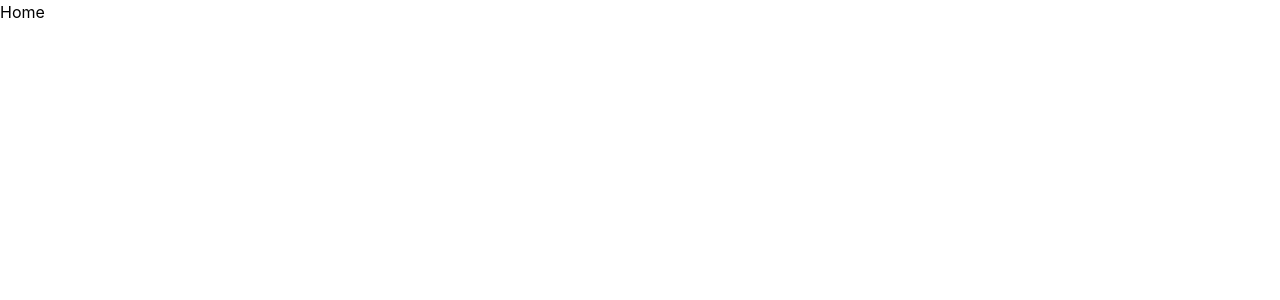
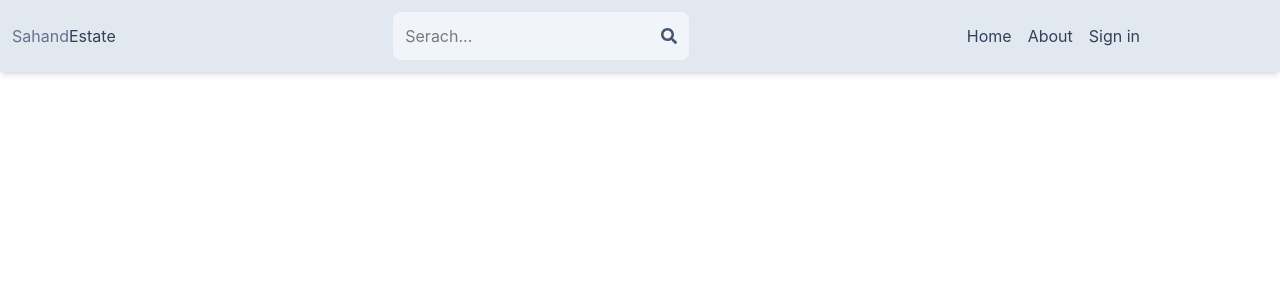
Before and after one commit to Sohaib-Git96/Mern-Estate-project-, a React (Vite) app in the folder client/: page / in a window 1280 px wide. Shown: the top 300 px of the page. Built offline with nearby package versions, Linux system fonts and the light colour scheme.

Commit message:
create header and components

```diff
--- a/client/src/App.jsx
+++ b/client/src/App.jsx
@@ -1,16 +1,20 @@
 import {BrowserRouter,Routes,Route} from "react-router-dom";
 import Home from "./pages/Home";
 import About from "./pages/About";
-import signin from "./pages/signin"
-import signOut from "./pages/signOut";
+import Signin from "./pages/Signin"
+import SignOut from "./pages/SignOut";
+import Profile from "./pages/Profile";
+import Header from "./components/Header";
+
 function App() {
   return (
     <BrowserRouter>
+    <Header/>
     <Routes>
-      <Route path="/" element={<Home />}/>
+      <Route path="/home" element={<Home />}/>
       <Route path="/about" element={<About/>}/>
-      <Route path="/signin" element={<signin/>}/>
-      <Route path="/signOut" element={<signOut/>}/>
+      <Route path="/sign-in" element={<Signin/>}/>
+      <Route path="/signOut" element={<SignOut/>}/>
       <Route path="/profile" element={<profile/>}/>
        </Routes>
       </BrowserRouter>
--- /dev/null
+++ b/client/src/components/Header.jsx
@@ -0,0 +1,33 @@
+import {FaSearch} from "react-icons/fa";
+import {Link} from "react-router-dom";
+
+export default function Header() {
+  return (
+      <header className="bg-slate-200 shadow-md">
+        <div className="flex justify-between items-center max-w-6xl mx-w-auto p-3">
+            <Link to="/">
+               <h1 clssName="font-bold text-sm sm-text-xl flex flex-wrap">
+                    <span className='text-slate-500'>Sahand</span>
+                    <span className="text-slate-700">Estate</span>
+                 </h1>
+            </Link>
+            <form className="bg-slate-100 rounded-lg p-3 flex items-center">
+                <input type="text" placeholder="Serach..." className="focus:outline-none w-24 sm:w-64"/>
+                <FaSearch className="text-slate-600" />
+            </form>
+            <ul className="flex gap-4">
+                <Link to="/Home">
+                 <li className="hidden sm:inline text-slate-700 hover:underline">Home</li>
+                </Link>
+                <Link to="/About">
+                 <li className="hidden sm:inline text-slate-700 hover:underline">About</li>
+                </Link>
+                <Link to="/sign-in">
+                <li className=" text-slate-700 hover:underline">Sign in</li>
+                </Link>
+            </ul>
+        </div>
+
+      </header>
+  )
+}
--- /dev/null
+++ b/package.json
@@ -0,0 +1,5 @@
+{
+  "dependencies": {
+    "react-icons": "^5.7.0"
+  }
+}
```
Also changed, not shown: 1 other file (tests, documents, lock files or other folders).
